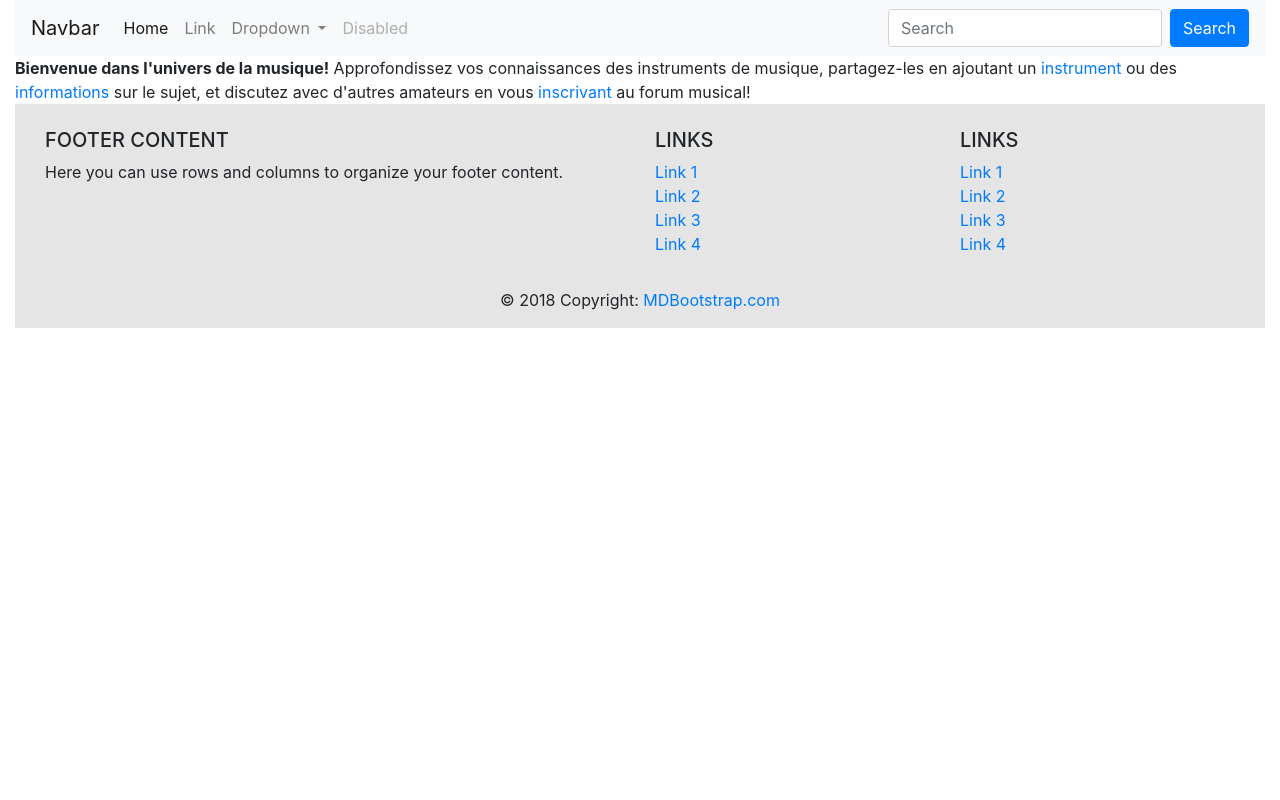
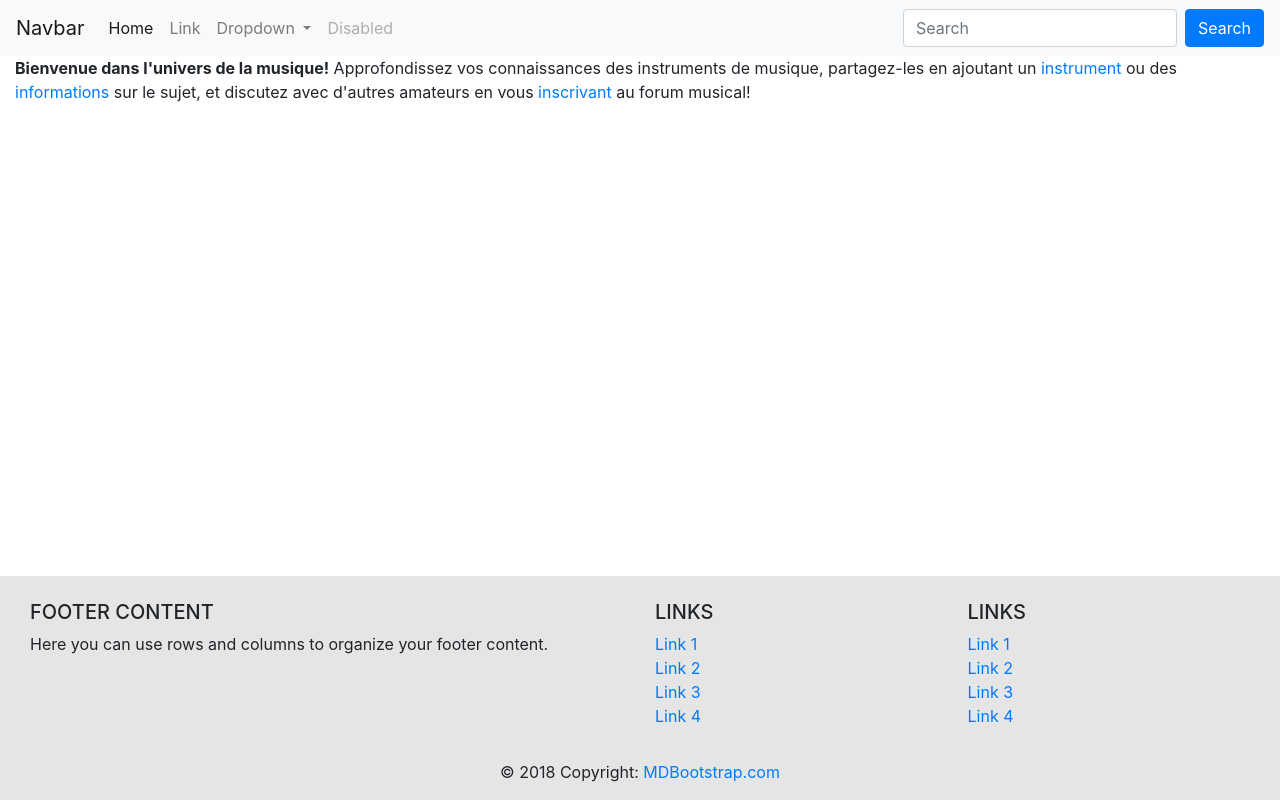
Before and after one commit to ramiandrasoaf/projetnfa021, a PHP site: page / in a window 1280 px wide. Run offline with PHP 8.4, Linux system fonts and the light colour scheme; a stand-in replaces the project's code that opens the database connection.

Commit message:
Fit the footer to the bottom.

```diff
--- /dev/null
+++ b/css/layout.css
@@ -0,0 +1,4 @@
+.abs-bottom {
+    position: absolute;
+    bottom: 0;
+}
--- a/inc/db_connection_inc.php
+++ b/inc/db_connection_inc.php
@@ -2,7 +2,7 @@
 
 $dbname = "site_web";
 $user = "root";
-$pass = "21root";
+$pass = "root";
 $host = "localhost";
 
 
--- a/inc/footer_inc.php
+++ b/inc/footer_inc.php
@@ -1,5 +1,5 @@
 <!-- Footer -->
-<footer class="container-fluid page-footer font-small blue pt-4">
+<footer class="container-fluid page-footer font-small blue pt-4 abs-bottom">
 
     <!-- Footer Links -->
     <div class="container-fluid text-center text-md-left">
--- a/inc/head_inc.php
+++ b/inc/head_inc.php
@@ -7,4 +7,5 @@
 <link rel="stylesheet" href="css/bootstrap.min.css" type="text/css">
 
 <!-- Custom CSS -->
+<link rel="stylesheet" href="css/layout.css" type="text/css">
 <link rel="stylesheet" href="css/footer.css" type="text/css">
--- a/inc/javascript_body_inc.php
+++ b/inc/javascript_body_inc.php
@@ -1,5 +1,3 @@
-<?php include_once 'config.php'?>
-
 <script src="js/jquery-3.4.1.min.js" type="text/javascript"></script>
 <script src="js/popper.min.js" type="text/javascript"></script>
 <script src="js/bootstrap.min.js" type="text/javascript"></script>
--- a/index.php
+++ b/index.php
@@ -5,21 +5,16 @@
     <title>Page principale</title>
 </head>
 <body>
+<?php include_once "inc/header_inc.php"; ?>
 <div class="container-fluid">
-
-    <?php include_once "inc/header_inc.php"; ?>
-
     <main>
         <b>Bienvenue dans l'univers de la musique!</b> Approfondissez vos connaissances des instruments de musique,
         partagez-les en ajoutant un <a href="ajout_instr.php">instrument</a> ou des <a
                 href="ajout_info.php">informations</a> sur le sujet, et discutez avec d'autres amateurs en vous
         <a href="inscription.php">inscrivant</a> au forum musical!
     </main>
-
-    <?php  include_once "inc/footer_inc.php";?>
-
 </div>
-
+<?php  include_once "inc/footer_inc.php";?>
 <?php include_once "inc/javascript_body_inc.php"; ?>
 
 </body>
```
